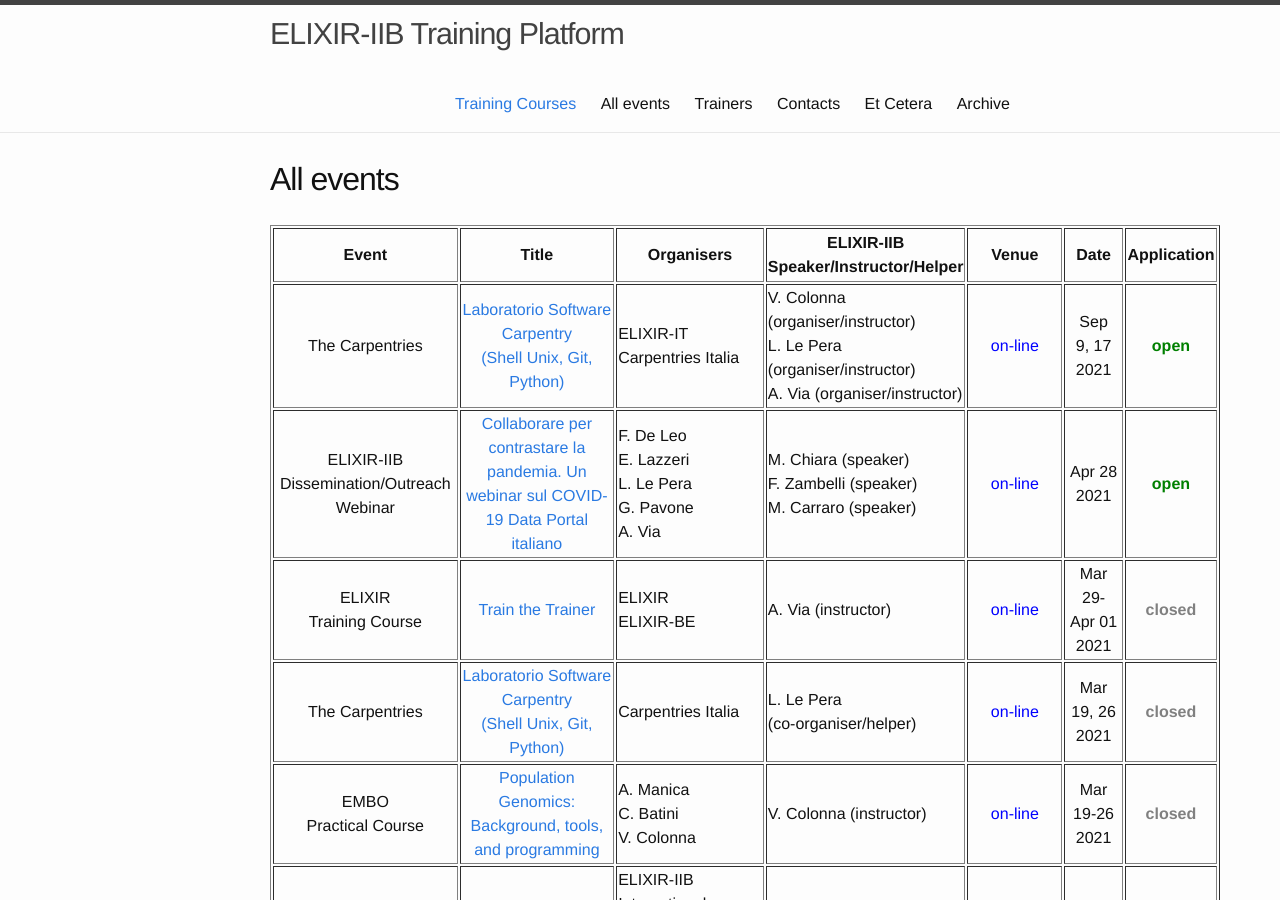
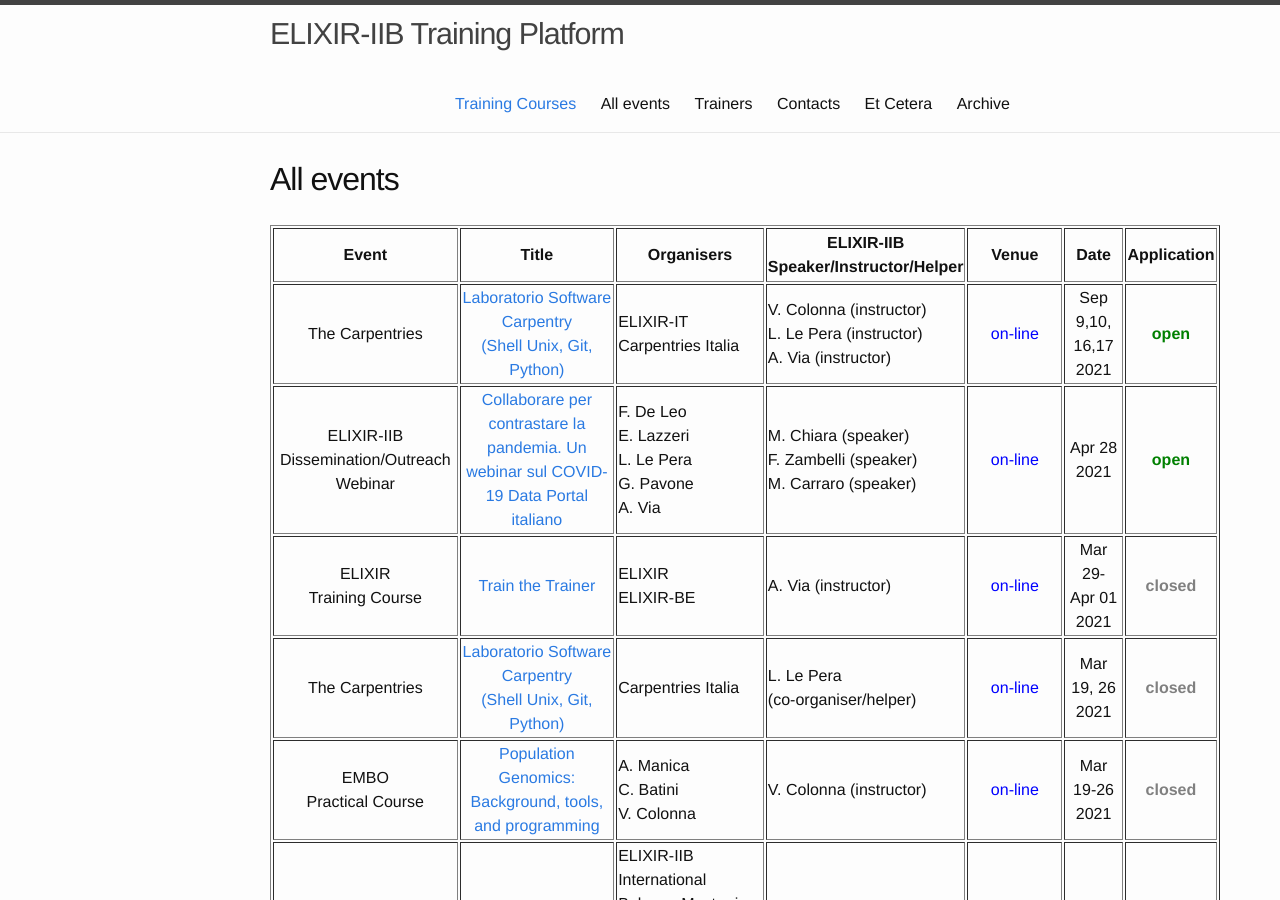
Before and after one commit to ELIXIR-IIB-training/website, a Jekyll site: the page built from _pages/01-all_events.md, in a window 1280 px wide and 900 px high. Built offline with Jekyll 4.4.1, drawn with Linux system fonts in a browser that asks for light colours.

Commit message:
Re-formatting 9,10,16,17 Sep 2021 course

```diff
--- a/_pages/01-all_events.md
+++ b/_pages/01-all_events.md
@@ -19,9 +19,9 @@ permalink: /all_events/
    <td height="50" width="220" align="center"><a href="
 https://elixir-iib-training.github.io/website/2021/09/09/SWC_Italia_ShellGitPython-online.html">Laboratorio Software Carpentry<br>(Shell Unix, Git, Python)</a></td>
    <td height="50">ELIXIR-IT<br>Carpentries Italia</td>
-   <td height="50" width="150">V. Colonna (organiser/instructor)<br>L. Le Pera (organiser/instructor)<br>A. Via (organiser/instructor)</td>
+   <td height="50" width="150">V. Colonna (instructor)<br>L. Le Pera (instructor)<br>A. Via (instructor)</td>
    <td height="50" align="center"><font color="blue">on-line</font></td>
-   <td height="50" width="75" align="center">Sep<br>9, 17<br>2021</td>
+   <td height="50" width="75" align="center">Sep<br>9,10,<br>16,17<br>2021</td>
    <td height="50" align="center"><font color="green"><b>open</b></font></td>
 </tr>
 <tr>
```
